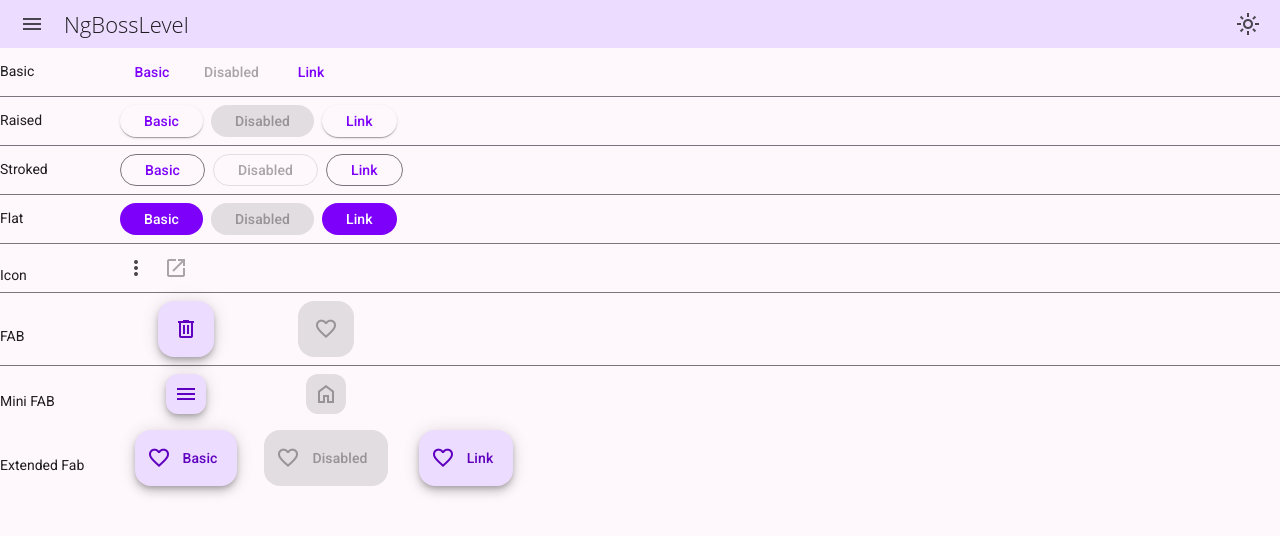
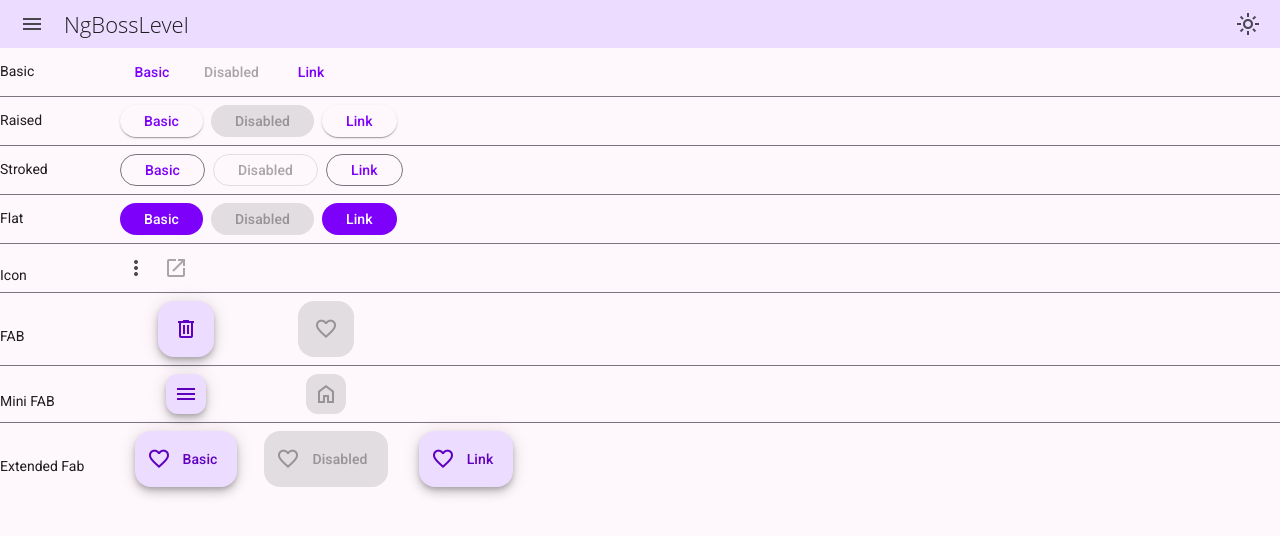
Before and after one commit to devcobos/NgBossLevel, an Angular app: page / in a window 1280 px wide. Shown: the top 536 px of the page. Built offline with nearby package versions, Linux system fonts and the light colour scheme.

Commit message:
add MatDivider

```diff
--- a/src/app/shared/components/example-mat-buttons/example-mat-buttons.component.html
+++ b/src/app/shared/components/example-mat-buttons/example-mat-buttons.component.html
@@ -83,6 +83,7 @@
     </div>
   </div>
 </section>
+<mat-divider></mat-divider>
 <section>
   <div class="example-label">Extended Fab</div>
   <div class="example-button-row">
```
